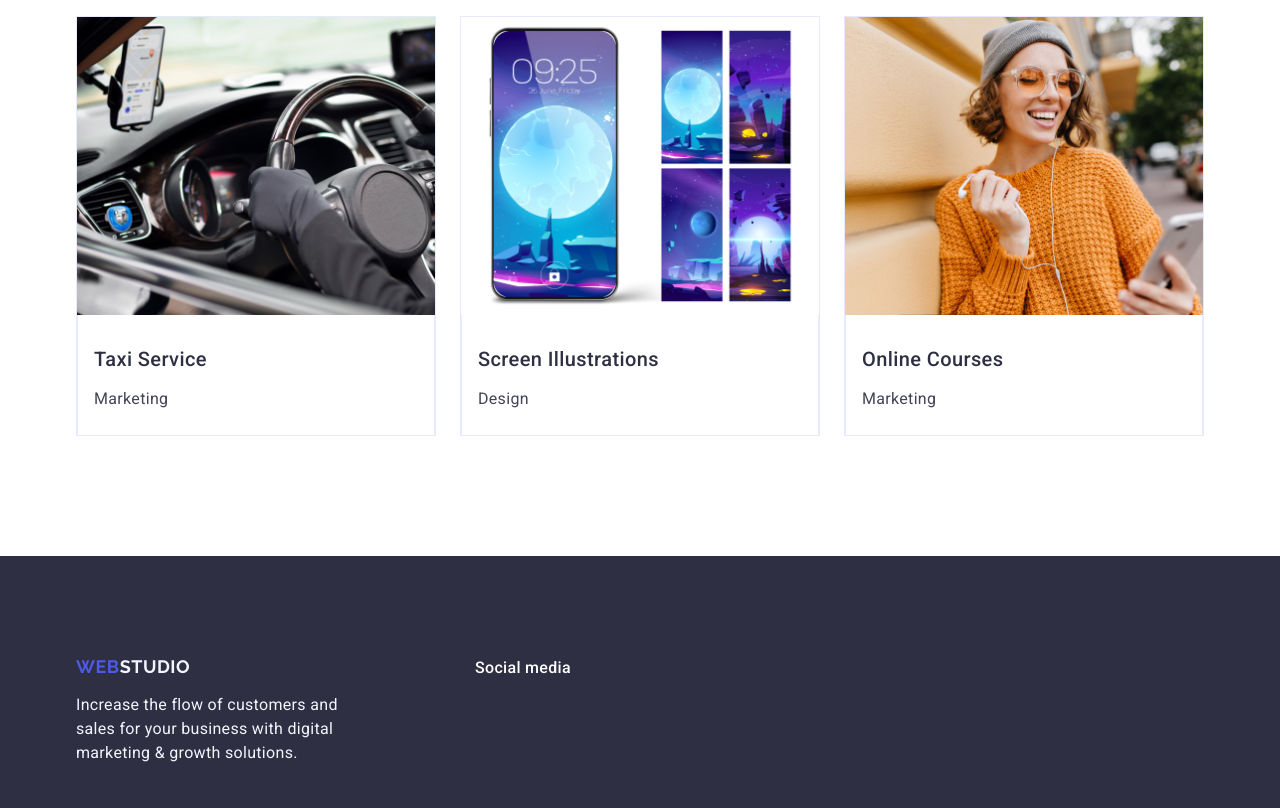
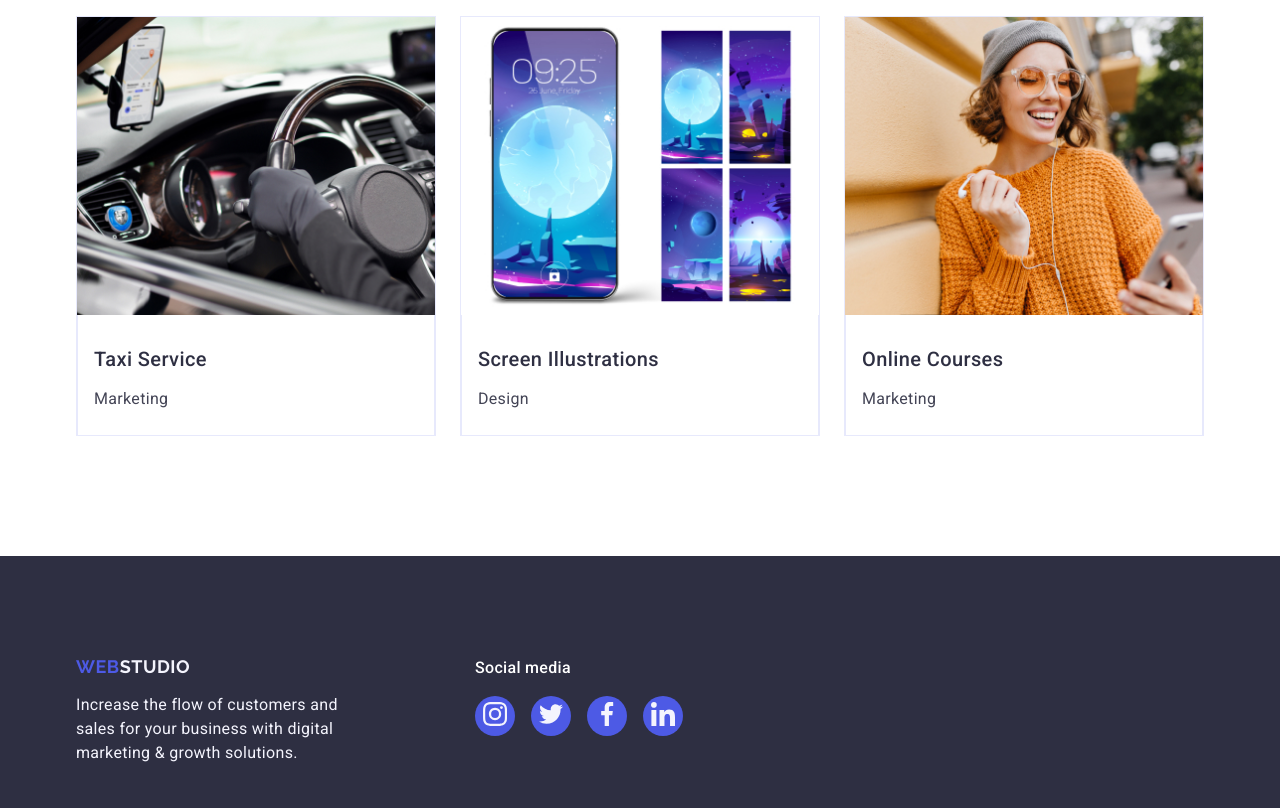
Before and after one commit to OlesyaAlexx/goit-markup-hw-04, a plain HTML site: page index.html in a window 1280 px wide. Shown: the part 2625-3433 px from the top of the page. Drawn offline with nearby package versions, Linux system fonts and the light colour scheme.

Commit message:
mod 4
for inspection

```diff
--- a/css/styles.css
+++ b/css/styles.css
@@ -303,7 +303,7 @@ img {
     margin-top: 8px;
 }
 .team_soc_icon {
-    fill: #FFFFFF;
+    fill: #F4F4FD;
 
 
 
@@ -319,6 +319,10 @@ img {
     justify-content: center;
     align-items: center;
     transition: background-color 250ms cubic-bezier(0.4, 0, 0.2, 1);
+}
+
+.team_soc_link:hover {
+    background-color: #404BBF;
 }
 
 /*#endregion*/
@@ -455,6 +459,12 @@ display: flex;
 }
 .footer_soc {
     display: flex;
+    width: 208px;
+    height: 80px;
+    margin-left:0;
+    flex-wrap: wrap;
+    flex-direction: row;
+
 
 }
 .footer_title {
@@ -465,4 +475,29 @@ display: flex;
     letter-spacing: 0.02em;
 
 }
+.footer_soc_list {
+    display: inline-flex;
+     align-items: flex-start;
+     gap: 16px;
+     margin-top: 16px;
+
+
+}
+.footer_soc_link {
+    background-color: #4D5AE5;
+    width: 40px;
+    height: 40px;
+    flex-shrink: 0;
+    border-radius: 50%;
+    display: flex;
+    justify-content: center;
+    align-items: center;
+    transition: background-color 250ms cubic-bezier(0.4, 0, 0.2, 1);
+}
+.footer_soc_icon {
+    fill: #F4F4FD;
+}
+.footer_soc_link:hover {
+    background-color: #31D0AA;
+}
 /*#endregion*/
--- a/index.html
+++ b/index.html
@@ -114,27 +114,27 @@
             <p class="team_leaders_profession">Product Designer</p>
             <ul class="team_soc_list">
               <li class="team_soc_link">
-            <a href="https://www.instagram.com/" target="_blank">
+            <a href="" target="_blank">
             <svg class="team_soc_icon" width="16" height="16">
               <use href="./images/icons.svg#icon-instagram"></use>
             </svg>
             </a>
             </li>
             <li class="team_soc_link">
-            <a href="https://www.twitter.com/" target="_blank">
+            <a href="" target="_blank">
             <svg class="team_soc_icon" width="16" height="16">
               <use href="./images/icons.svg#icon-twitter"></use>
             </svg>
             </a>
             <li class="team_soc_link">
-            <a href="https://www.facebook.com/" target="_blank">
+            <a href="" target="_blank">
             <svg class="team_soc_icon" width="16" height="16">
               <use href="./images/icons.svg#icon-facebook"></use>
             </svg>
             </a>
             </li>
             <li class="team_soc_link">
-            <a href="https://www.linkedin.com/" target="_blank">
+            <a href="" target="_blank">
               <svg class="team_soc_icon" width="16" height="16">
                 <use href="./images/icons.svg#icon-linkedin"></use>
               </svg>
@@ -363,13 +363,37 @@
         </div>
         <div class="footer_soc container">
       <h3 class="footer_title">Social media</h3>
-
-
-
+      <ul class="footer_soc_list">
+        <li class="footer_soc_link">
+          <a href="" target="_blank">
+            <svg class="footer_soc_icon" width="24" height="24">
+              <use href="./images/icons.svg#icon-instagram"></use>
+            </svg>
+          </a>
+        </li>
+        <li class="footer_soc_link">
+          <a href="" target="_blank">
+            <svg class="footer_soc_icon" width="24" height="24">
+              <use href="./images/icons.svg#icon-twitter"></use>
+            </svg>
+          </a>
+        <li class="footer_soc_link">
+          <a href="" target="_blank">
+            <svg class="footer_soc_icon" width="24" height="24">
+              <use href="./images/icons.svg#icon-facebook"></use>
+            </svg>
+          </a>
+        </li>
+        <li class="footer_soc_link">
+          <a href="" target="_blank">
+            <svg class="footer_soc_icon" width="24" height="24">
+              <use href="./images/icons.svg#icon-linkedin"></use>
+            </svg>
+          </a>
+        </li>
+      </ul>
        </div>
       </div>
-
-
     </footer>
   </body>
 </html>
```
